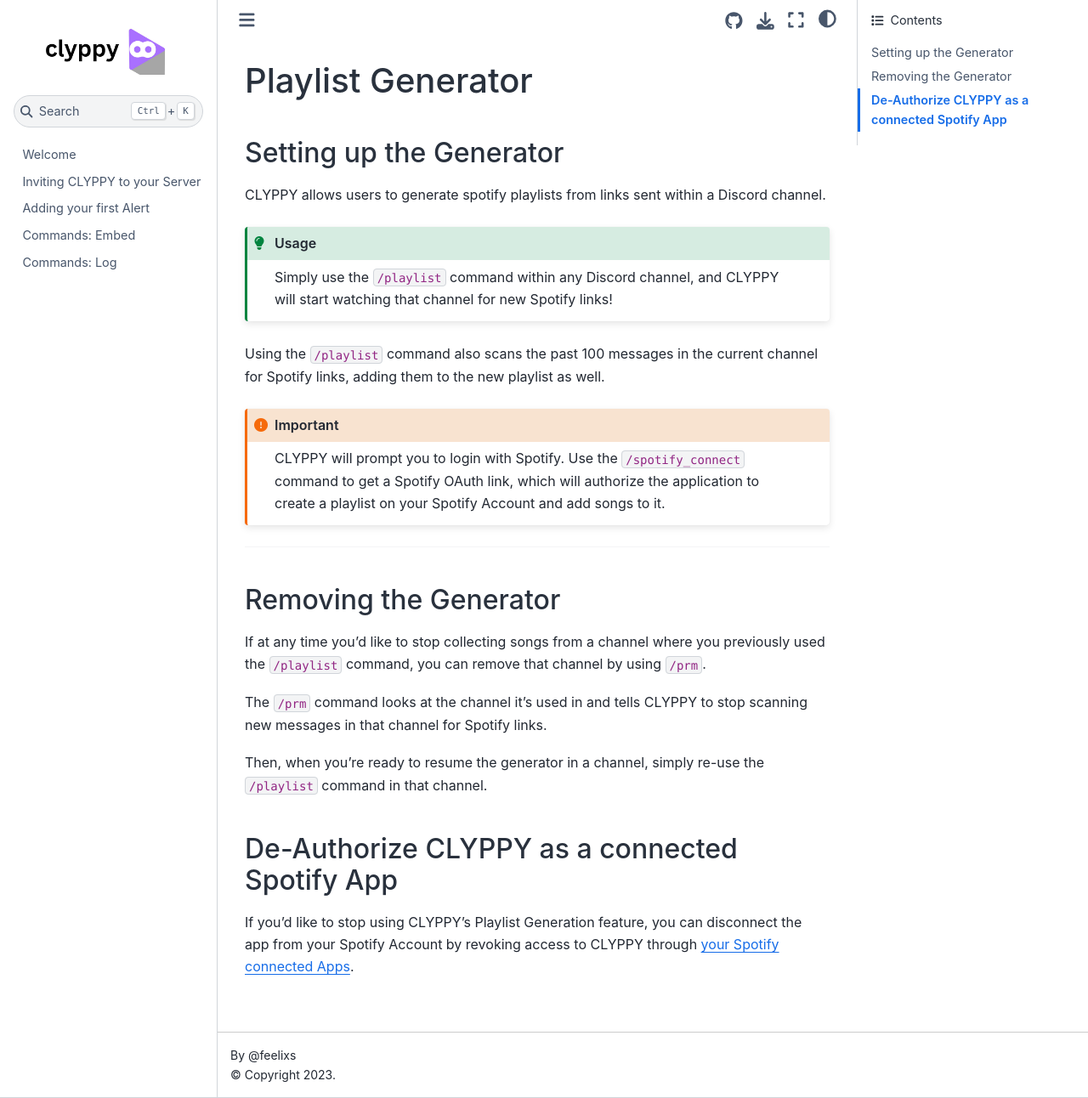
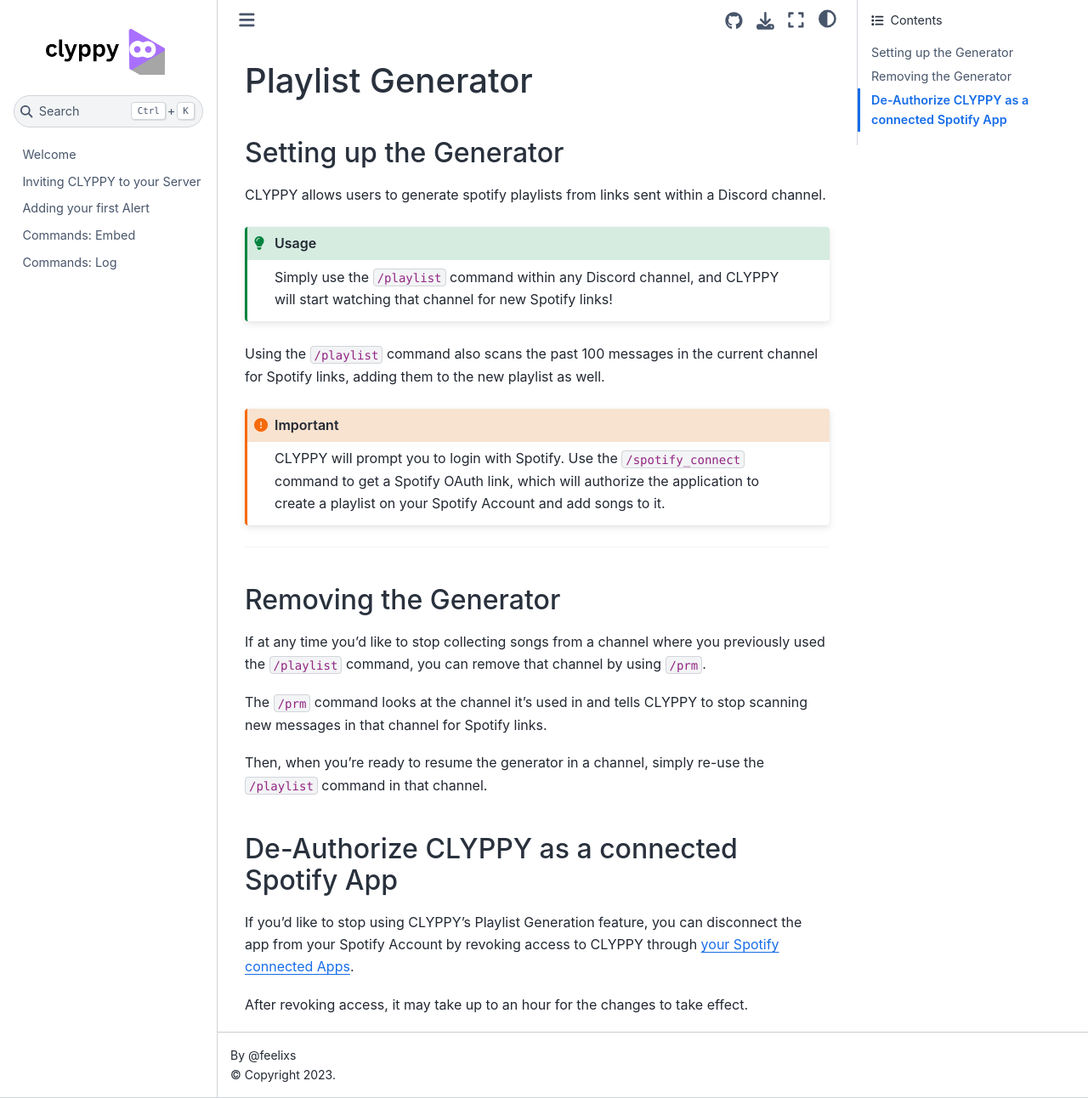
Before and after one commit to feelixs/clyppy-docs, a Jupyter Book: the page built from docs/playlists.md, in a window 1280 px wide and 1292 px high. Shown: the whole window at 85% size. Built offline with Jupyter Book 1.0.4 settings and Sphinx 7.4.7 and the Sphinx Book theme 1.1.4, drawn with Linux system fonts in a browser that asks for light colours.

Commit message:
Update playlists.md

```diff
--- a/docs/playlists.md
+++ b/docs/playlists.md
@@ -28,3 +28,5 @@ Then, when you're ready to resume the generator in a channel, simply re-use the
 ## De-Authorize CLYPPY as a connected Spotify App
 
 If you'd like to stop using CLYPPY's Playlist Generation feature, you can disconnect the app from your Spotify Account by revoking access to CLYPPY through [your Spotify connected Apps](https://www.spotify.com/us/account/apps/).
+
+After revoking access, it may take up to an hour for the changes to take effect.
```
